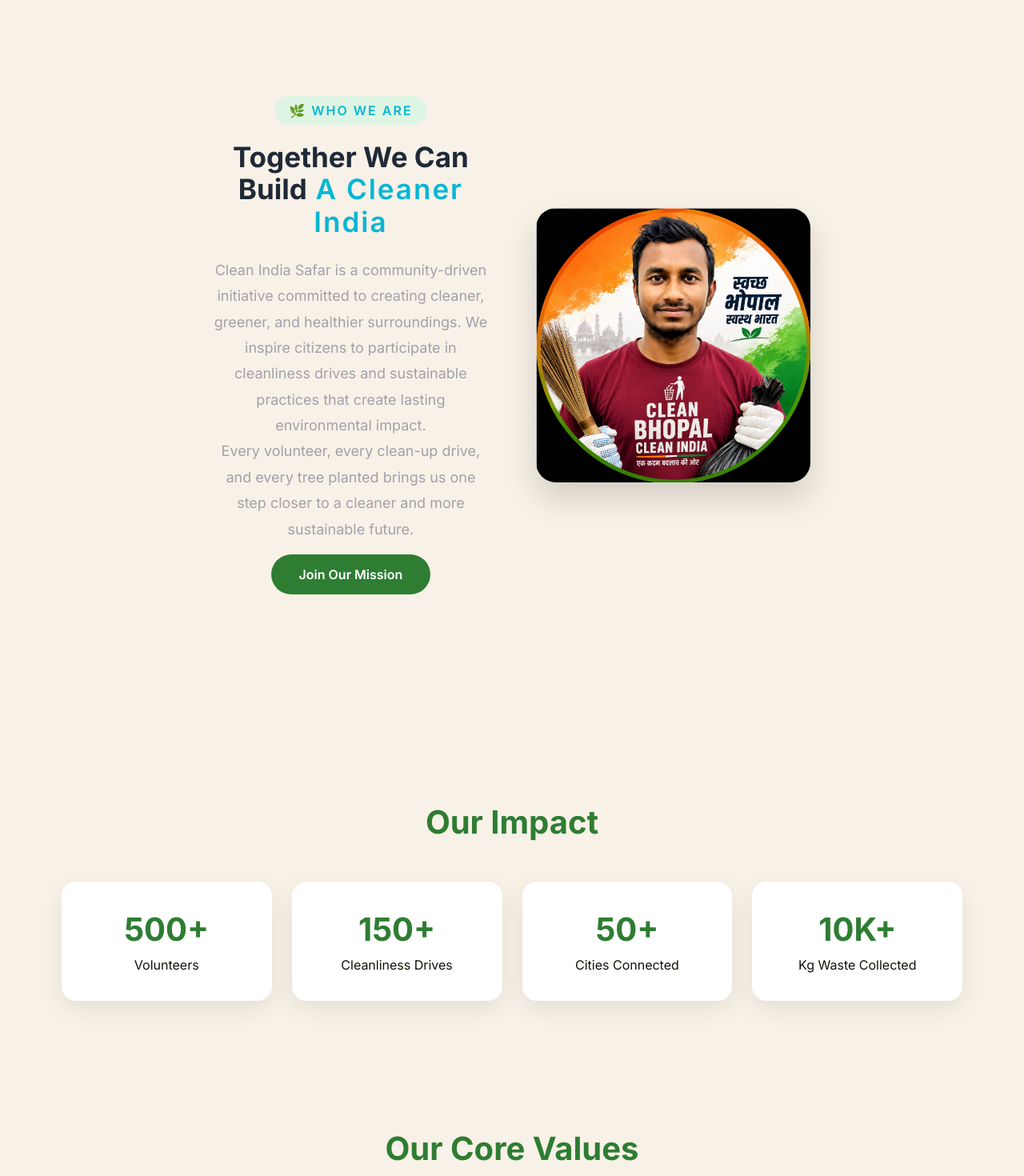
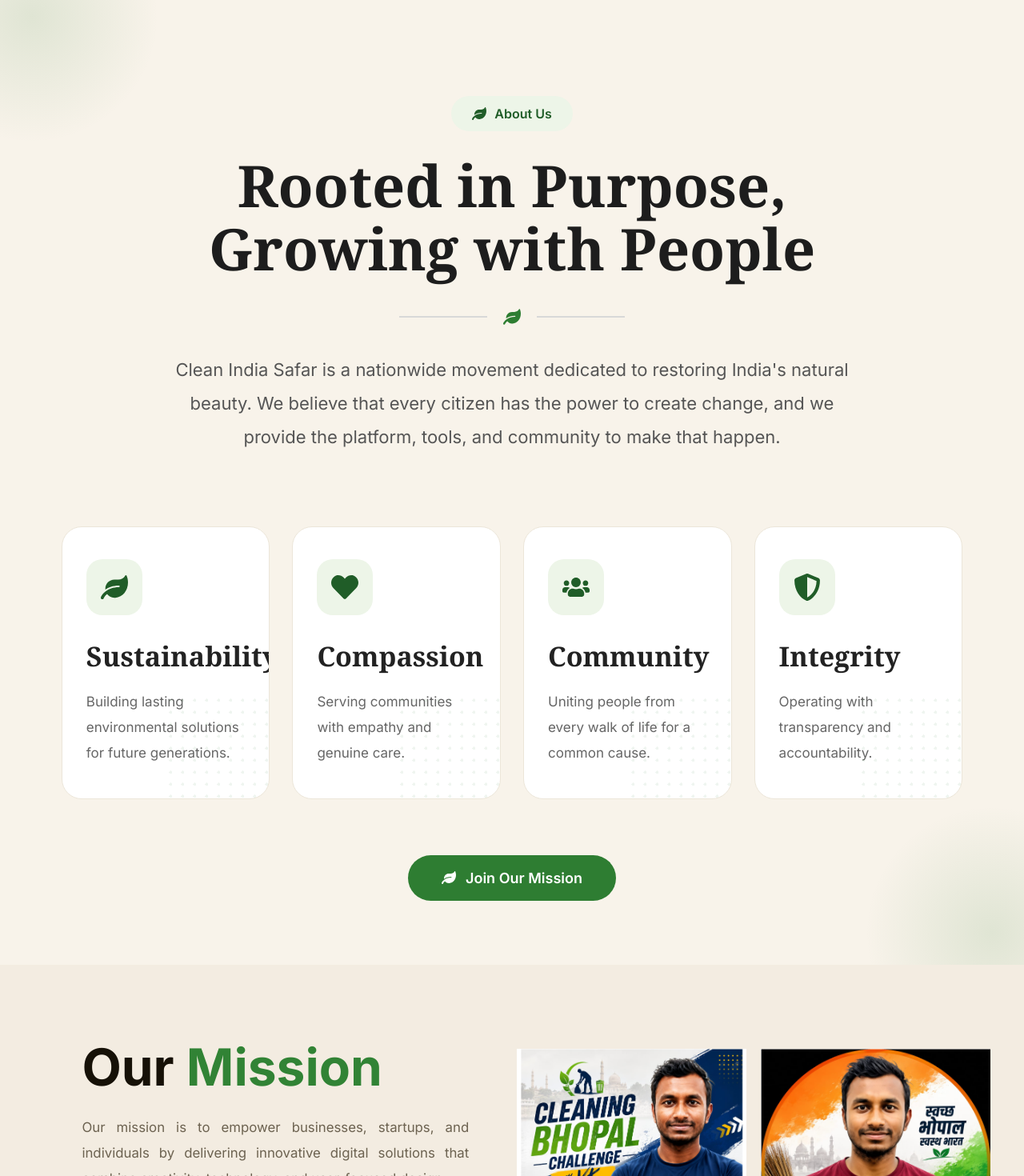
Before and after one commit to Vivekgpta/clean-india-safar, a React (Vite) app: page / in a window 1280 px wide. Shown: the part 860-2330 px from the top of the page at 80% size. Built offline with nearby package versions, Linux system fonts and the light colour scheme.

Commit message:
Initial commit

```diff
--- a/src/pages/AboutUs.css
+++ b/src/pages/AboutUs.css
@@ -1,187 +1,396 @@
-.about-hero{
-    max-width:1200px;
-    margin:auto;
-    padding:140px 6% 80px;
+/* ===========================
+   ABOUT PAGE
+=========================== */
 
-    display:flex;
-    align-items:center;
-    /* justify-content:space-evenly; */
-    gap:60px;
+.about {
+  min-height: 100vh;
+  padding: 140px 6% 80px;
+  background: #f8f3ea;
+  position: relative;
+  overflow: hidden;
 }
 
-.about-left{
-    flex:1;
+/* Decorative Background */
+
+.about::before,
+.about::after {
+  content: "";
+  position: absolute;
+  width: 320px;
+  height: 320px;
+  background: radial-gradient(
+    rgba(46, 125, 50, 0.12),
+    transparent 70%
+  );
+  border-radius: 50%;
+  z-index: 0;
 }
 
-.about-tag{
-    display:inline-block;
-    background:#dff5e3;
-    color:#2e7d32;
-    padding:8px 18px;
-    border-radius:30px;
-    font-weight:600;
-    margin-bottom:20px;
+.about::before {
+  top: -120px;
+  left: -120px;
 }
 
-/* .about-left h1{
-    font-size:30px;
-    line-height:1.15;
-    margin-bottom:25px;
-    color:#1f2937;
+.about::after {
+  bottom: -120px;
+  right: -120px;
 }
 
-.about-left h1 span{
-    color:#2e7d32;
-} */
-
-.about-left h2{
-    font-size:35px;
-    line-height:1.15;
-    margin-bottom:25px;
-    color:#1f2937;
+.about>*{
+  position: relative;
+  z-index: 1;
 }
 
-.about-left p{
-    font-size:18px;
-    color:#555;
-    line-height:1.8;
-    margin-bottom:18px;
-}
+/* ===========================
+   HEADING
+=========================== */
 
-.about-buttons button{
-    margin-top:15px;
-    padding:15px 35px;
-    border:none;
-    border-radius:40px;
-    background:#2e7d32;
-    color:white;
-    font-size:16px;
-    font-weight:600;
-    cursor:pointer;
-    transition:.3s;
-}
-
-.about-buttons button:hover{
-    background:#1b5e20;
-}
-
-.about-right{
-    flex:1;
-    display:flex;
-    justify-content:center;
-}
-
-.about-right img{
-    width:100%;
-    max-width:480px;
-    border-radius:25px;
-    box-shadow:0 20px 40px rgba(0,0,0,.15);
-}
-
-/* Impact */
-
-.impact{
-    padding:80px 6%;
+.about-heading{
+    max-width:850px;
+    margin:auto;
     text-align:center;
 }
 
-.impact h2{
-    font-size:40px;
-    color:#2e7d32;
-    margin-bottom:50px;
+.about-badge{
+
+    display:inline-flex;
+    align-items:center;
+    gap:10px;
+
+    background:#edf5e8;
+
+    color:#205d28;
+
+    padding:12px 26px;
+
+    border-radius:50px;
+
+    font-weight:600;
+
+    margin-bottom:28px;
+
+    font-size:16px;
 }
 
-.impact-grid{
-    display:grid;
-    grid-template-columns:repeat(4,1fr);
-    gap:25px;
+.about-badge svg{
+
+    font-size:18px;
+
 }
 
-.impact-card{
-    background:white;
-    padding:35px;
-    border-radius:18px;
-    box-shadow:0 10px 30px rgba(0,0,0,.08);
+.about-heading h1{
+
+    font-family:Georgia,serif;
+
+    font-size:72px;
+
+    line-height:1.1;
+
+    color:#1d1d1d;
+
+    margin-bottom:30px;
+
 }
 
-.impact-card h3{
-    font-size:40px;
-    color:#2e7d32;
-    margin-bottom:10px;
+.about-heading p{
+
+    font-size:22px;
+
+    line-height:1.9;
+
+    color:#555;
+
+    max-width:850px;
+
+    margin:auto;
+
 }
 
-/* Values */
+/* Divider */
 
-.values{
-    padding:80px 6%;
-    text-align:center;
+.divider{
+
+    display:flex;
+
+    align-items:center;
+
+    justify-content:center;
+
+    gap:20px;
+
+    margin:35px 0;
+
 }
 
-.values h2{
-    font-size:40px;
-    color:#2e7d32;
-    margin-bottom:50px;
+.divider span{
+
+    width:110px;
+
+    height:2px;
+
+    background:#d8d8d8;
+
 }
 
-.values-grid{
-    display:grid;
-    grid-template-columns:repeat(4,1fr);
-    gap:25px;
+.divider svg{
+
+    color:#2E7D32;
+
+    font-size:22px;
+
 }
 
-.value-card{
-    background:white;
-    padding:30px;
-    border-radius:20px;
-    box-shadow:0 10px 30px rgba(0,0,0,.08);
-    transition:.3s;
+/* ===========================
+   CARDS
+=========================== */
+
+.cards{
+
+    margin-top:90px;
+
+    display:grid;
+
+    grid-template-columns:repeat(4,1fr);
+
+    gap:28px;
+
 }
 
-.value-card:hover{
-    transform:translateY(-10px);
+.card{
+
+    background:white;
+
+    border-radius:25px;
+
+    padding:40px 30px;
+
+    border:1px solid #ece6d9;
+
+    transition:.35s;
+
+    position:relative;
+
+    overflow:hidden;
+
+    min-height:280px;
+
 }
 
-.value-card h3{
-    margin:18px 0;
-    color:#1f2937;
+.card:hover{
+
+    transform:translateY(-12px);
+
+    box-shadow:0 20px 45px rgba(0,0,0,.08);
+
 }
 
-.value-card p{
-    color:#666;
-    line-height:1.7;
+/* Decorative dots */
+
+.card::after{
+
+    content:"";
+
+    position:absolute;
+
+    right:-30px;
+
+    bottom:-30px;
+
+    width:160px;
+
+    height:160px;
+
+    background:radial-gradient(
+        rgba(46,125,50,.12) 2px,
+        transparent 2px
+    );
+
+    background-size:15px 15px;
+
+    opacity:.6;
+
 }
 
-@media(max-width:992px){
+/* ===========================
+   ICON
+=========================== */
 
-.about-hero{
-flex-direction:column-reverse;
-text-align:center;
+.icon{
+
+    width:70px;
+
+    height:70px;
+
+    border-radius:20px;
+
+    background:#edf5e8;
+
+    display:flex;
+
+    align-items:center;
+
+    justify-content:center;
+
+    margin-bottom:28px;
+
 }
 
-.about-left h1{
-font-size:42px;
+.icon svg{
+
+    font-size:34px;
+
+    color:#205d28;
+
 }
 
-.impact-grid,
-.values-grid{
+/* ===========================
+   TEXT
+=========================== */
+
+.card h3{
+
+    font-family:Georgia,serif;
+
+    font-size:34px;
+
+    margin-bottom:18px;
+
+    color:#222;
+
+}
+
+.card p{
+
+    color:#666;
+
+    line-height:1.9;
+
+    font-size:17px;
+
+}
+
+/* ===========================
+   BUTTON
+=========================== */
+
+.about-btn{
+
+    margin-top:70px;
+
+    display:flex;
+
+    justify-content:center;
+
+}
+
+.about-btn button{
+
+    border:none;
+
+    background:#2E7D32;
+
+    color:white;
+
+    padding:18px 42px;
+
+    border-radius:60px;
+
+    font-size:18px;
+
+    font-weight:600;
+
+    display:flex;
+
+    align-items:center;
+
+    gap:12px;
+
+    cursor:pointer;
+
+    transition:.35s;
+
+}
+
+.about-btn button:hover{
+
+    background:#1b5e20;
+
+    transform:translateY(-4px);
+
+    box-shadow:0 18px 35px rgba(46,125,50,.35);
+
+}
+
+/* ===========================
+   RESPONSIVE
+=========================== */
+
+@media(max-width:1200px){
+
+.cards{
+
 grid-template-columns:repeat(2,1fr);
+
 }
 
 }
 
 @media(max-width:768px){
 
-.about-left h1{
-font-size:32px;
+.about{
+
+padding:120px 20px 60px;
+
 }
 
-.impact-grid,
-.values-grid{
-grid-template-columns:1fr;
+.about-heading h1{
+
+font-size:46px;
+
 }
 
-.about-right img{
-max-width:320px;
+.about-heading p{
+
+font-size:18px;
+
+}
+
+.cards{
+
+grid-template-columns:1fr;
+
+}
+
+.card{
+
+min-height:auto;
+
 }
 
 }
+
+@media(max-width:500px){
+
+.about-heading h1{
+
+font-size:36px;
+
+}
+
+.about-badge{
+
+font-size:14px;
+
+padding:10px 18px;
+
+}
+
+.about-btn button{
+
+width:100%;
+
+justify-content:center;
+
+}
+
+}
--- a/src/pages/AboutUs.jsx
+++ b/src/pages/AboutUs.jsx
@@ -1,122 +1,122 @@
 import "./AboutUs.css";
 import Navbar from "../components/Navbar/Navbar";
-import aboutUs1 from "../assets/aboutUs/aboutUs1.png";
+
+import {
+  FaLeaf,
+  FaHeart,
+  FaUsers,
+  FaShieldAlt
+} from "react-icons/fa";
 
 export default function AboutUs() {
   return (
     <>
       <Navbar />
 
-      <section className="about-hero">
+      <section className="about">
 
-        <div className="about-left">
+        <div className="about-heading">
 
-          <span className="about-tag">
-            🌿 WHO WE ARE
+          <span className="about-badge">
+            <FaLeaf />
+            About Us
           </span>
 
-          <h2>
-            Together We Can Build
-            <span> A Cleaner India</span>
-          </h2>
+          <h1>
+            Rooted in Purpose,
+            <br />
+            Growing with People
+          </h1>
+
+          <div className="divider">
+            <span></span>
+            <FaLeaf />
+            <span></span>
+          </div>
 
           <p>
-            Clean India Safar is a community-driven initiative committed to
-            creating cleaner, greener, and healthier surroundings. We inspire
-            citizens to participate in cleanliness drives and sustainable
-            practices that create lasting environmental impact.
+            Clean India Safar is a nationwide movement dedicated to restoring
+            India's natural beauty. We believe that every citizen has the
+            power to create change, and we provide the platform, tools,
+            and community to make that happen.
           </p>
 
-          <p>
-            Every volunteer, every clean-up drive, and every tree planted brings
-            us one step closer to a cleaner and more sustainable future.
-          </p>
+        </div>
 
-          <div className="about-buttons">
-            <button>Join Our Mission</button>
+        <div className="cards">
+
+          <div className="card">
+
+            <div className="icon">
+              <FaLeaf />
+            </div>
+
+            <h3>Sustainability</h3>
+
+            <p>
+              Building lasting environmental
+              solutions for future generations.
+            </p>
+
+          </div>
+
+          <div className="card">
+
+            <div className="icon">
+              <FaHeart />
+            </div>
+
+            <h3>Compassion</h3>
+
+            <p>
+              Serving communities with
+              empathy and genuine care.
+            </p>
+
+          </div>
+
+          <div className="card">
+
+            <div className="icon">
+              <FaUsers />
+            </div>
+
+            <h3>Community</h3>
+
+            <p>
+              Uniting people from every walk
+              of life for a common cause.
+            </p>
+
+          </div>
+
+          <div className="card">
+
+            <div className="icon">
+              <FaShieldAlt />
+            </div>
+
+            <h3>Integrity</h3>
+
+            <p>
+              Operating with transparency
+              and accountability.
+            </p>
+
           </div>
 
         </div>
 
-        <div className="about-right">
+        <div className="about-btn">
 
-          <img
-            src={aboutUs1}
-            alt="Clean India"
-          />
+          <button>
+            <FaLeaf />
+            Join Our Mission
+          </button>
 
         </div>
 
       </section>
-
-      {/* IMPACT */}
-
-      <section className="impact">
-
-        <h2>Our Impact</h2>
-
-        <div className="impact-grid">
-
-          <div className="impact-card">
-            <h3>500+</h3>
-            <p>Volunteers</p>
-          </div>
-
-          <div className="impact-card">
-            <h3>150+</h3>
-            <p>Cleanliness Drives</p>
-          </div>
-
-          <div className="impact-card">
-            <h3>50+</h3>
-            <p>Cities Connected</p>
-          </div>
-
-          <div className="impact-card">
-            <h3>10K+</h3>
-            <p>Kg Waste Collected</p>
-          </div>
-
-        </div>
-
-      </section>
-
-      {/* VALUES */}
-
-      <section className="values">
-
-        <h2>Our Core Values</h2>
-
-        <div className="values-grid">
-
-          <div className="value-card">
-            🌱
-            <h3>Sustainability</h3>
-            <p>Encouraging eco-friendly practices for future generations.</p>
-          </div>
-
-          <div className="value-card">
-            🤝
-            <h3>Community</h3>
-            <p>Working together to build cleaner and healthier cities.</p>
-          </div>
-
-          <div className="value-card">
-            ♻️
-            <h3>Recycling</h3>
-            <p>Promoting responsible waste management and recycling.</p>
-          </div>
-
-          <div className="value-card">
-            🌍
-            <h3>Green Future</h3>
-            <p>Creating sustainable communities through collective action.</p>
-          </div>
-
-        </div>
-
-      </section>
-
     </>
   );
 }
```
